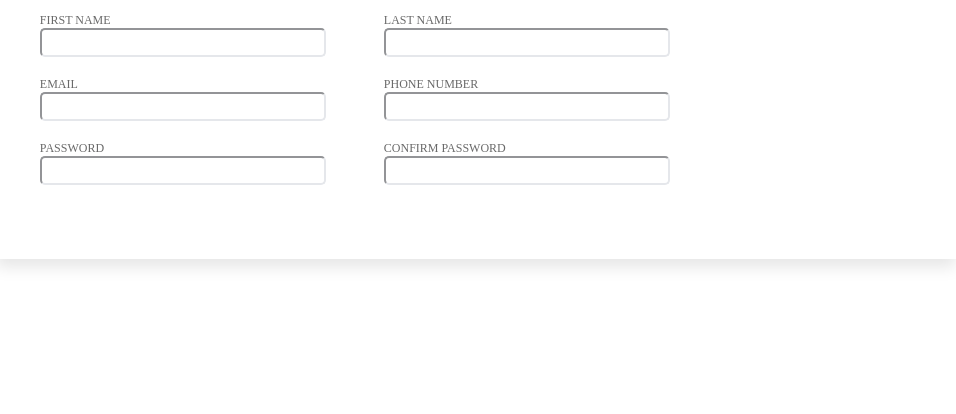
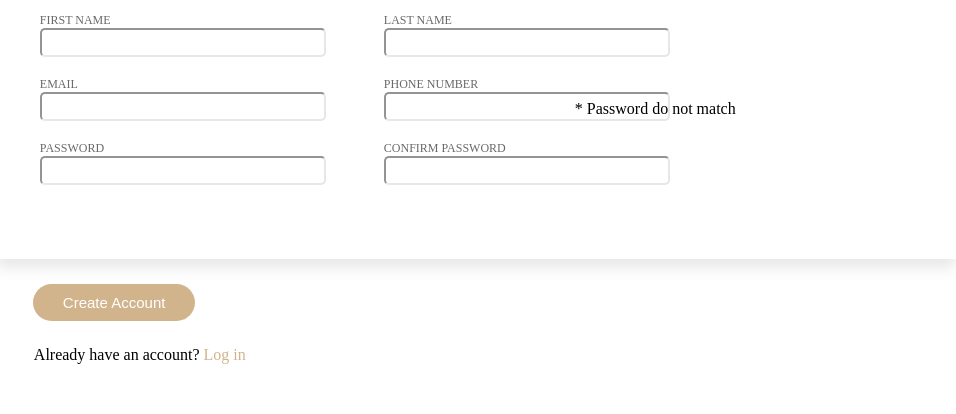
Before and after one commit to JovannyReb/sign_up, a plain HTML site: page index.html in a window 1280 px wide. Shown: the part 318-732 px from the top of the page, 324-1280 px from the left. Drawn offline with Linux system fonts and the light colour scheme.

Commit message:
added button and paragraph to login with styling and positioning

```diff
--- a/index.html
+++ b/index.html
@@ -21,7 +21,7 @@
 
     </section>
 
-    <article class="form-wrapper">
+    <article>
         <div class="header">
             <div class="text-box">
                 <p>This is not a real online service. You know you need something like this in your life to help you realize your deepest dreams. <br>Sign up <span>now</span> to get started.</br>   </p>
@@ -62,9 +62,19 @@
                     <input type="password" id="confrmPassword">
                 </div>
             </div>
+
+            <p class="error">* Password do not match</p>
         </form>
 
+
+        <div class="bottom">
+            <input type="button" value="Create Account">
+            <p>Already have an account? <a href="#">Log in</a></p>
+        </div>
     </article>
+
+
+
 
 </body>
 </html>
--- a/script.js
+++ b/script.js
@@ -6,5 +6,6 @@ const password2 = document.querySelector('#confrmPassword');
 function checkPW() {
     if (password1.value === password2.value) {
         password1.classList.toggle('correct');
+        password2.classList.toggle('correct');
     }
 }
--- a/style.css
+++ b/style.css
@@ -133,3 +133,30 @@ form {
 .correct {
     border-color: green;
 }
+
+
+/* Bottom of page / submit button */
+
+.bottom input[type="button"] {
+    font-size: 15px;
+    padding: 10px 30px;
+    color: white;
+    background: tan;
+    border: none;
+    border-radius: 25px;
+
+    position: relative;
+    top: 25px;
+    left: 37px;
+}
+
+.bottom p {
+    position: relative;
+    left: 38px;
+    top: 50px;
+}
+
+.bottom a {
+    color: tan;
+    text-decoration: none;
+}
```
